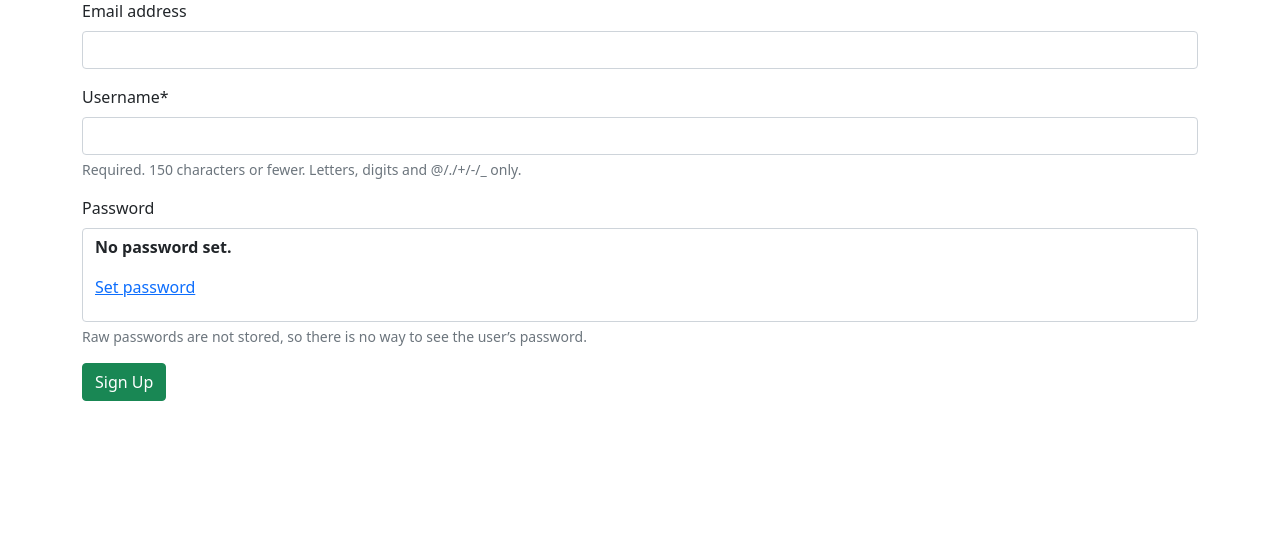
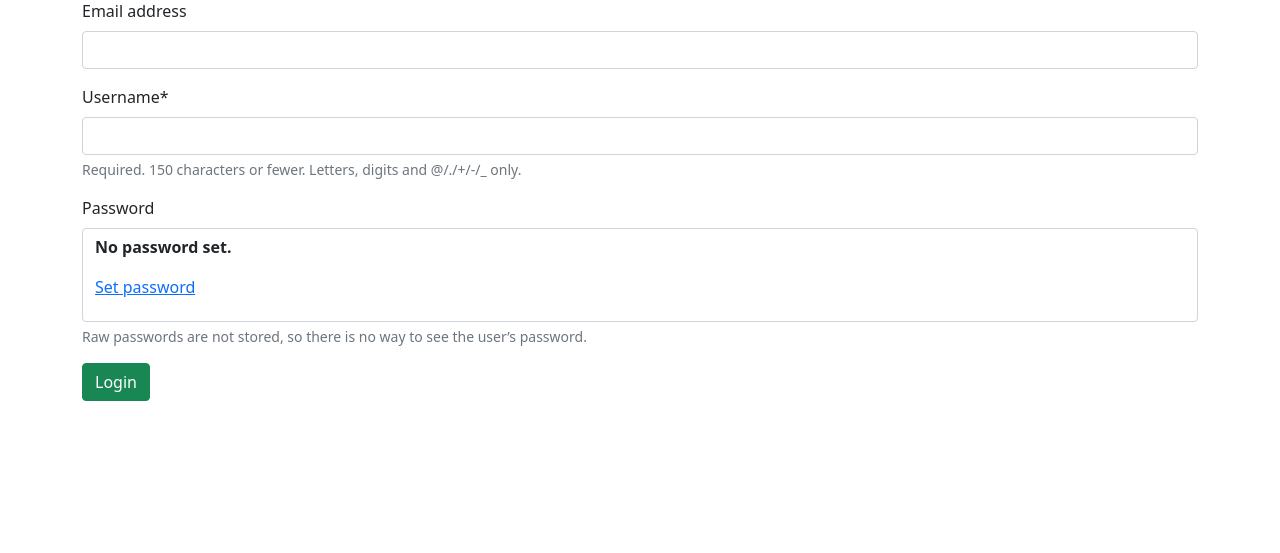
Before and after one commit to fatemearyaie/DjangoForProfessionalsBook, a Django app: template ch4-bookstore/templates/account/login.html in a window 1280 px wide. Shown: the part 215-768 px from the top of the page. Run offline with Django 5.2, Linux system fonts and the light colour scheme; the template is opened without the code that fills it: values that come from a table or form of the project are taken from there, others are empty; parts of the project's set-up code (start-up, migrations or seed data) failed here and were passed over; some libraries are stand-ins or nearby versions.

Commit message:
edit signup, this is login page so wrote login

```diff
--- a/ch4-bookstore/templates/account/login.html
+++ b/ch4-bookstore/templates/account/login.html
@@ -6,6 +6,6 @@
  <form method="post">
  {% csrf_token %}
  {{ form|crispy }}
- <button class="btn btn-success" type="submit">Sign Up</button>
+ <button class="btn btn-success" type="submit">Login</button>
  </form>
  {% endblock content %}
```
